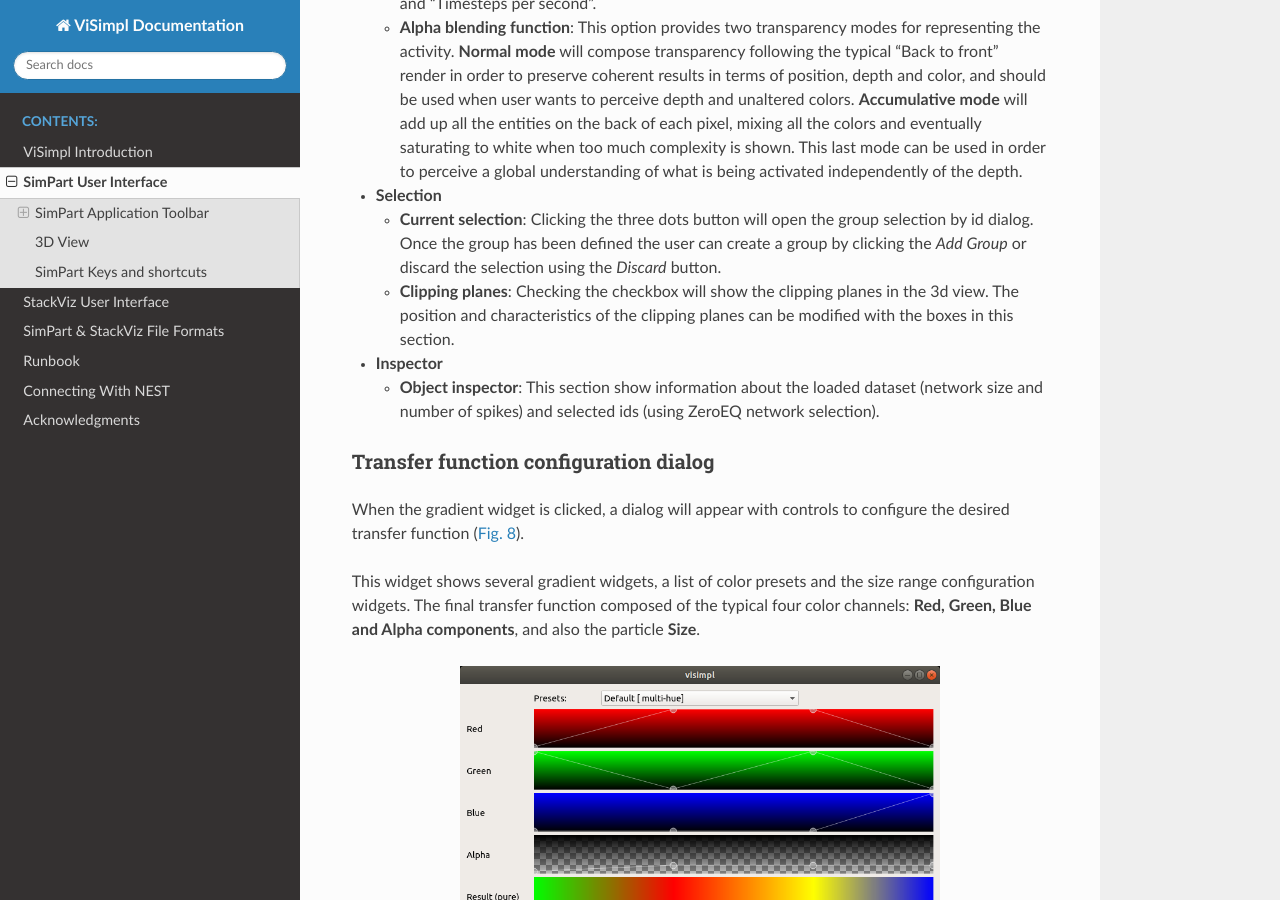
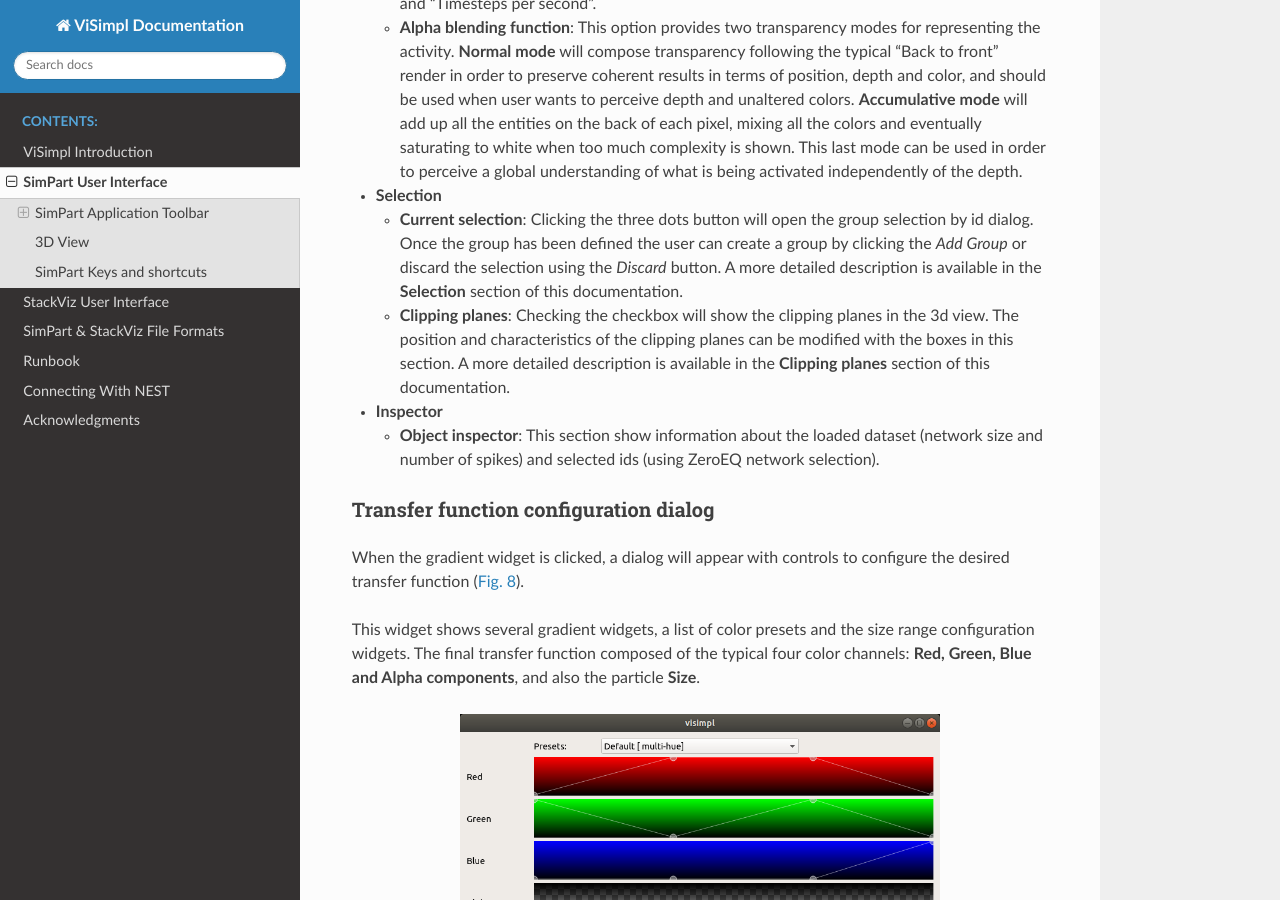
Before and after one commit to vg-lab/ViSimplDocs, a Sphinx documentation site: the page built from source/02-ViSimplUserInterface.rst, in a window 1280 px wide and 900 px high, scrolled down 4820 px. Built offline with Sphinx 7.4.7 and the Read the Docs theme 2.0.0, drawn with Linux system fonts in a browser that asks for light colours.

Commit message:
Udpated visualization panel image and descriptions.

```diff
--- a/source/02-ViSimplUserInterface.rst
+++ b/source/02-ViSimplUserInterface.rst
@@ -185,9 +185,9 @@ The visualization control panel provides the controls for configuring the parame
 
 * **Selection**
 
-  * **Current selection**: Clicking the three dots button will open the group selection by id dialog. Once the group has been defined the user can create a group by clicking the *Add Group* or discard the selection using the *Discard* button.
+  * **Current selection**: Clicking the three dots button will open the group selection by id dialog. Once the group has been defined the user can create a group by clicking the *Add Group* or discard the selection using the *Discard* button. A more detailed description is available in the **Selection** section of this documentation.
 
-  * **Clipping planes**: Checking the checkbox will show the clipping planes in the 3d view. The position and characteristics of the clipping planes can be modified with the boxes in this section.
+  * **Clipping planes**: Checking the checkbox will show the clipping planes in the 3d view. The position and characteristics of the clipping planes can be modified with the boxes in this section. A more detailed description is available in the **Clipping planes** section of this documentation.
 
 * **Inspector**
 
```
